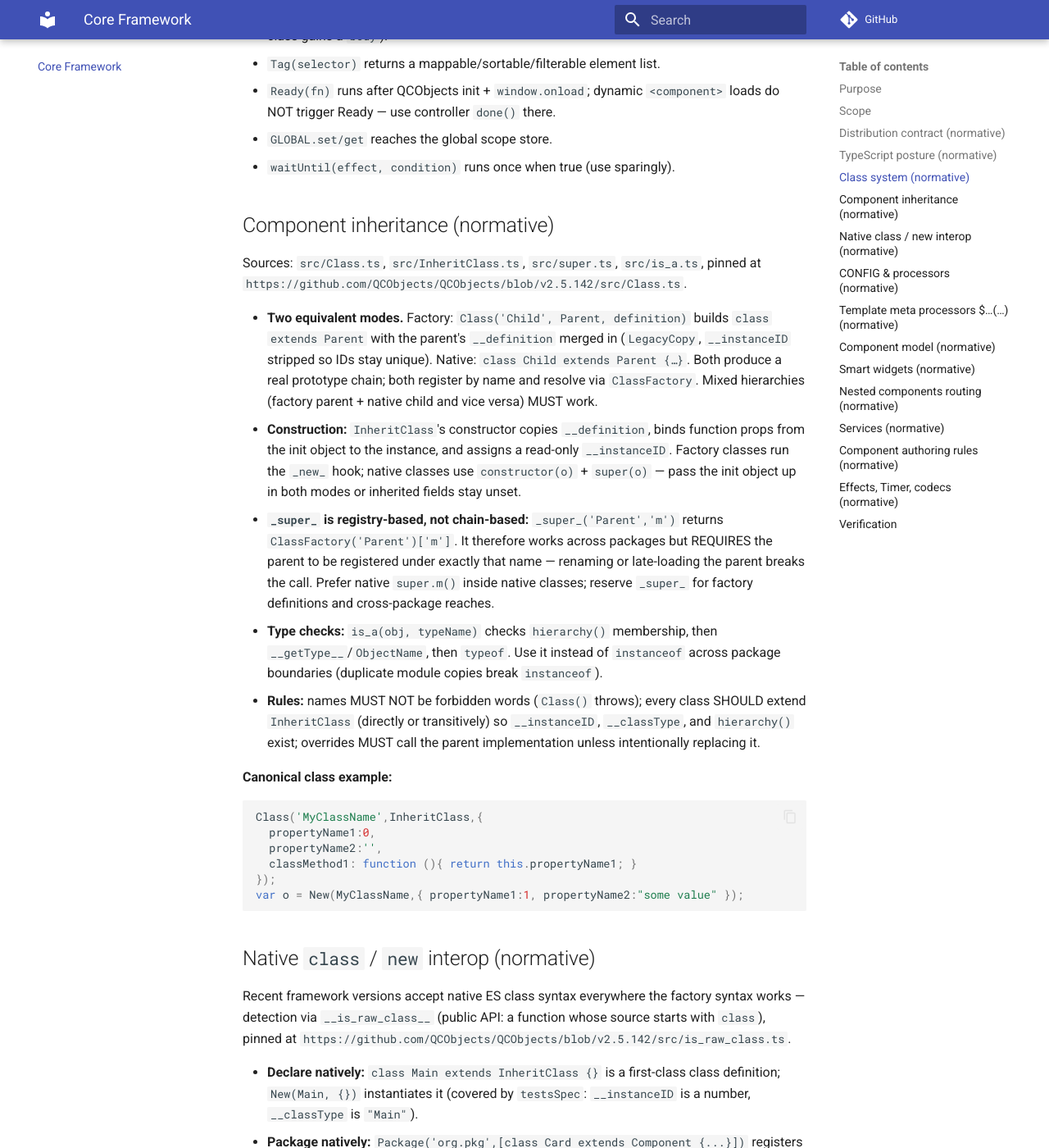
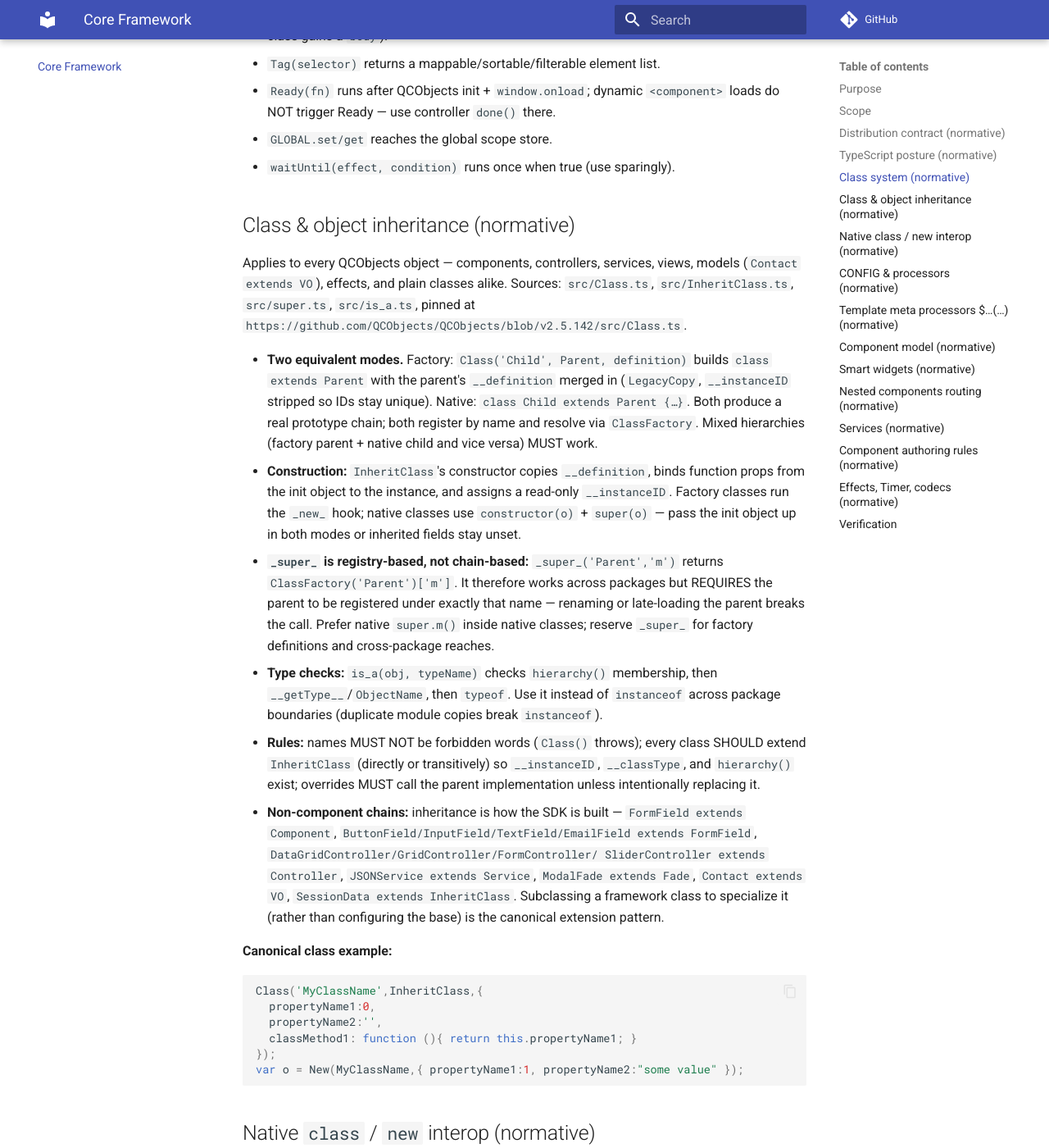
Before and after one commit to QCObjects/product-specs, an MkDocs documentation site: the page built from docs/03-core-framework.md, in a window 1280 px wide and 1400 px high, scrolled down 1781 px. Shown: the whole window at 82% size. Built offline with MkDocs 1.6.1 and Material for MkDocs 9.7.7, drawn with Linux system fonts in a browser that asks for light colours; comment, search, counter and statistics services are not loaded.

Commit message:
fix: frame inheritance as class+object (all kinds), add SDK chain examples

```diff
--- a/docs/03-core-framework.md
+++ b/docs/03-core-framework.md
@@ -67,9 +67,11 @@ Build/test detail: [14-build-scripts-blueprint](./14-build-scripts-blueprint.md)
 - `GLOBAL.set/get` reaches the global scope store.
 - `waitUntil(effect, condition)` runs once when true (use sparingly).
 
-## Component inheritance (normative)
+## Class & object inheritance (normative)
 
-Sources: `src/Class.ts`, `src/InheritClass.ts`, `src/super.ts`, `src/is_a.ts`,
+Applies to every QCObjects object — components, controllers, services, views,
+models (`Contact extends VO`), effects, and plain classes alike. Sources:
+`src/Class.ts`, `src/InheritClass.ts`, `src/super.ts`, `src/is_a.ts`,
 pinned at `https://github.com/QCObjects/QCObjects/blob/v2.5.142/src/Class.ts`.
 
 - **Two equivalent modes.** Factory: `Class('Child', Parent, definition)` builds
@@ -96,6 +98,13 @@ pinned at `https://github.com/QCObjects/QCObjects/blob/v2.5.142/src/Class.ts`.
   SHOULD extend `InheritClass` (directly or transitively) so `__instanceID`,
   `__classType`, and `hierarchy()` exist; overrides MUST call the parent
   implementation unless intentionally replacing it.
+- **Non-component chains:** inheritance is how the SDK is built —
+  `FormField extends Component`, `ButtonField/InputField/TextField/EmailField
+  extends FormField`, `DataGridController/GridController/FormController/
+  SliderController extends Controller`, `JSONService extends Service`,
+  `ModalFade extends Fade`, `Contact extends VO`, `SessionData extends
+  InheritClass`. Subclassing a framework class to specialize it (rather than
+  configuring the base) is the canonical extension pattern.
 
 **Canonical class example:**
 
```
